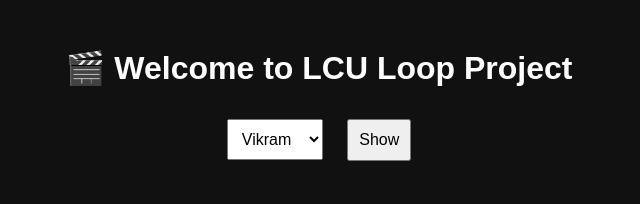
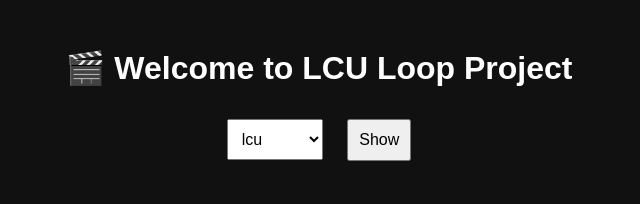
Before and after one commit to Chandu1306/LCU-Loop-Project1, a plain HTML site: page index.html in a window 1280 px wide. Shown: the top 204 px of the page, 321-961 px from the left. Drawn offline with Linux system fonts and the light colour scheme.

Commit message:
Update index.html

```diff
--- a/index.html
+++ b/index.html
@@ -32,6 +32,7 @@
   <h1>🎬 Welcome to LCU Loop Project</h1>
 
   <select id="movieSelect">
+    <option value="loki cinematic universe">lcu</option>
     <option value="Vikram">Vikram</option>
     <option value="Leo">Leo</option>
     <option value="Khaidhi">Khaidhi</option>
```
